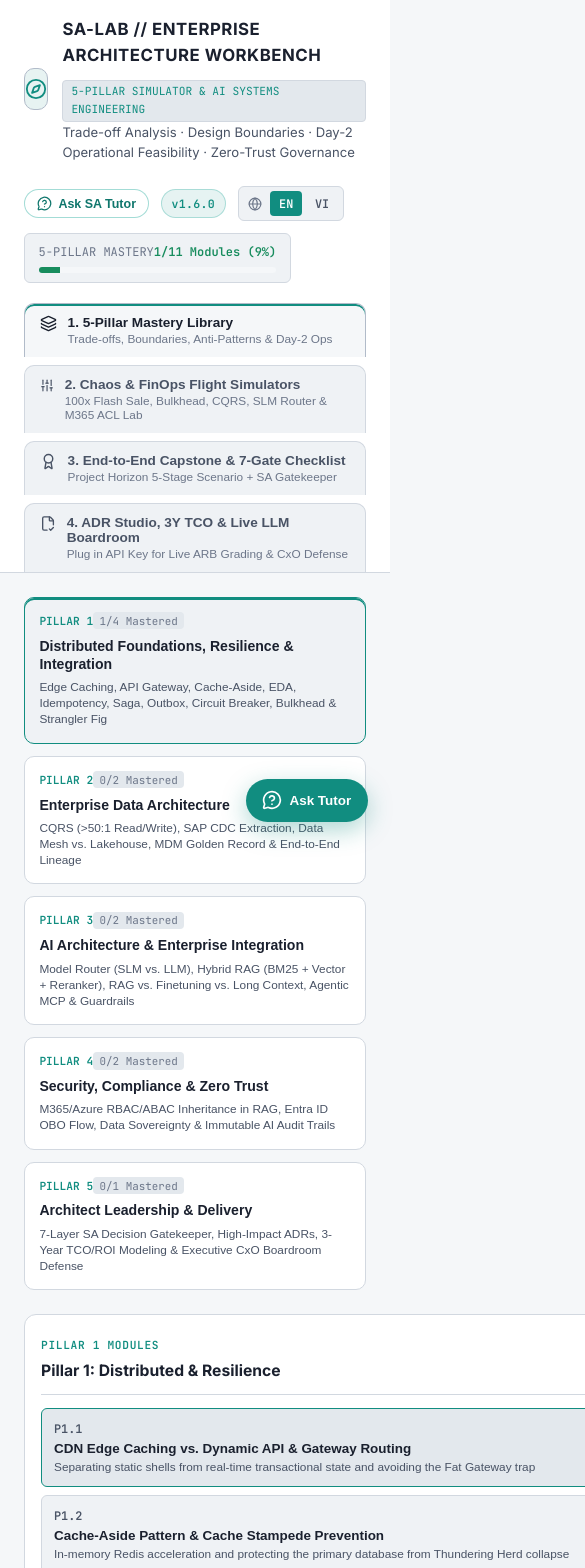
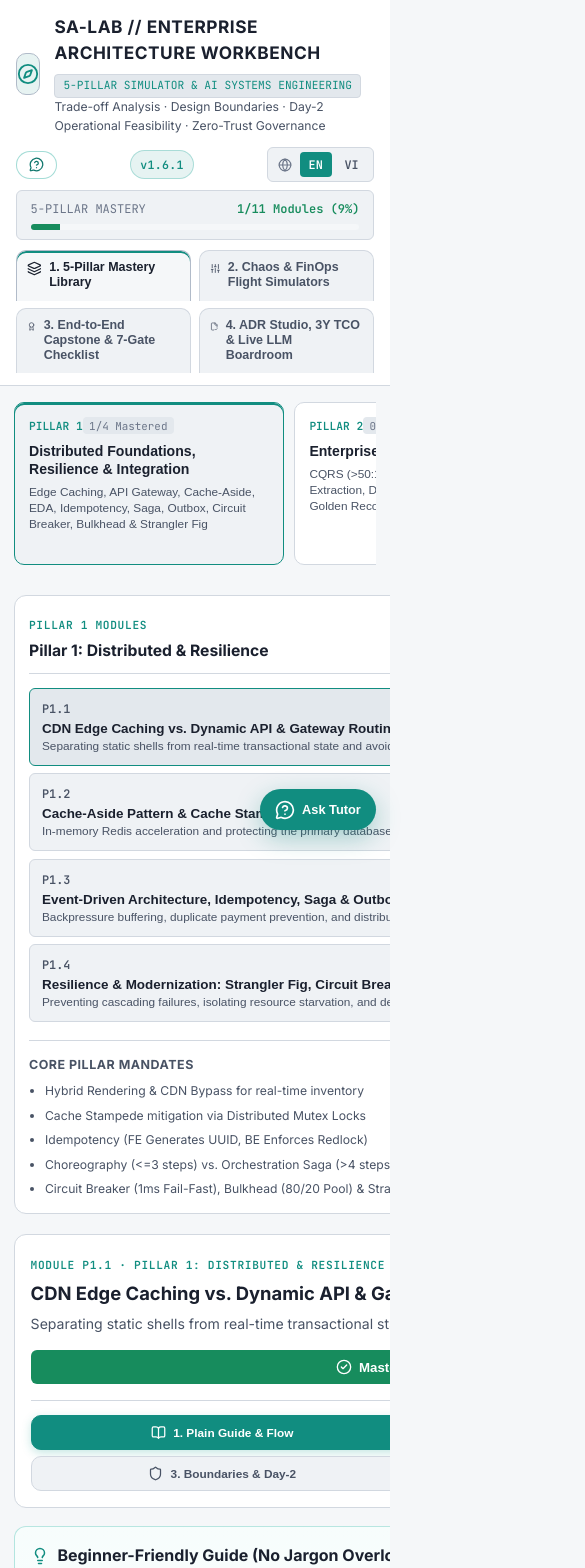
Before and after one commit to phamvubinh123/sa-lab, a React (Vite) app: page / in a window 390 px wide. Shown: the top 1568 px of the page, 585 px wide, since content can reach past the window. Built offline with nearby package versions, Linux system fonts and the light colour scheme.

Commit message:
feat(v1.6.1): optimize responsive layout for mobile & tablet and add tap-to-explain glossary

```diff
--- a/package.json
+++ b/package.json
@@ -1,7 +1,7 @@
 {
   "name": "sa-lab",
   "private": true,
-  "version": "1.6.0",
+  "version": "1.6.1",
   "type": "module",
   "scripts": {
     "dev": "vite",
--- a/src/App.tsx
+++ b/src/App.tsx
@@ -96,7 +96,7 @@ export function App() {
             </button>
 
             <span className="app-version-pill" title="SA-Lab Current Release">
-              v1.6.0
+              v1.6.1
             </span>
 
             <div className="lang-switcher" role="group" aria-label="Language Switcher">
--- a/src/components/GlossaryText.tsx
+++ b/src/components/GlossaryText.tsx
@@ -131,15 +131,37 @@ export const GlossaryTooltip: React.FC = () => {
       }
     };
 
+    const handleClick = (e: MouseEvent) => {
+      const target = (e.target as HTMLElement | null)?.closest<HTMLElement>('[data-term-key]');
+      if (!target) {
+        if (currentEl) {
+          currentEl = null;
+          setTip((prev) => ({ ...prev, visible: false }));
+        }
+        return;
+      }
+
+      const key = target.getAttribute('data-term-key');
+      const entry = key ? GLOSSARY_MAP[key] : undefined;
+      if (!entry) return;
+
+      const rect = target.getBoundingClientRect();
+      currentEl = target;
+      const { x, y } = computePos(rect.left, rect.bottom);
+      setTip({ visible: true, entry, x, y });
+    };
+
     document.addEventListener('mouseover', handleMouseOver);
     document.addEventListener('mousemove', handleMouseMove);
     document.addEventListener('mouseout', handleMouseOut);
+    document.addEventListener('click', handleClick);
     window.addEventListener('scroll', handleScroll, true);
 
     return () => {
       document.removeEventListener('mouseover', handleMouseOver);
       document.removeEventListener('mousemove', handleMouseMove);
       document.removeEventListener('mouseout', handleMouseOut);
+      document.removeEventListener('click', handleClick);
       window.removeEventListener('scroll', handleScroll, true);
     };
   }, []);
--- a/src/index.css
+++ b/src/index.css
@@ -2917,3 +2917,190 @@ input[type='range'] {
   opacity: 0.45;
   cursor: not-allowed;
 }
+
+/* === MOBILE & TABLET RESPONSIVE ENHANCEMENTS === */
+html,
+body,
+.app-shell {
+  overflow-x: hidden;
+  max-width: 100vw;
+}
+
+.visual-flow-canvas {
+  -webkit-overflow-scrolling: touch;
+}
+
+@media (max-width: 768px) {
+  .header-inner {
+    padding: 0.85rem 1rem 0.65rem;
+    flex-direction: column;
+    align-items: stretch;
+    gap: 0.75rem;
+  }
+
+  .brand-title-row {
+    flex-wrap: wrap;
+    gap: 0.4rem;
+  }
+
+  .brand-title-row h1 {
+    font-size: 1.08rem;
+  }
+
+  .brand-tagline {
+    font-size: 0.76rem;
+  }
+
+  .header-right-cluster {
+    justify-content: space-between;
+    flex-wrap: wrap;
+    gap: 0.5rem;
+  }
+
+  .mastery-hud {
+    flex: 1 1 100%;
+    min-width: 0;
+  }
+
+  .primary-mode-nav {
+    padding: 0 1rem 0.75rem;
+    grid-template-columns: repeat(2, 1fr);
+    gap: 0.45rem;
+  }
+
+  .mode-nav-btn {
+    padding: 0.55rem 0.65rem;
+    gap: 0.45rem;
+  }
+
+  .mode-nav-btn strong {
+    font-size: 0.78rem;
+    line-height: 1.2;
+  }
+
+  .mode-nav-btn span {
+    font-size: 0.68rem;
+    line-height: 1.25;
+  }
+
+  .workbench-main {
+    padding: 1rem 0.85rem 4.5rem;
+  }
+
+  /* Horizontal snap-scroll for 5 Pillars on mobile so lesson content stays visible */
+  .pillars-strip {
+    display: flex;
+    overflow-x: auto;
+    scroll-snap-type: x mandatory;
+    gap: 0.65rem;
+    padding-bottom: 0.4rem;
+    -webkit-overflow-scrolling: touch;
+  }
+
+  .pillar-card-btn {
+    min-width: 240px;
+    max-width: 270px;
+    flex-shrink: 0;
+    scroll-snap-align: start;
+  }
+
+  .topic-sidebar {
+    padding: 0.9rem;
+  }
+
+  .topic-nav-list {
+    display: grid;
+    grid-template-columns: repeat(2, 1fr);
+    gap: 0.45rem;
+  }
+
+  .topic-header-top {
+    flex-direction: column;
+    align-items: stretch;
+  }
+
+  .topic-header-top h2 {
+    font-size: 1.15rem;
+  }
+
+  .topic-header-card,
+  .detail-section-card,
+  .sim-panel,
+  .capstone-stage-card,
+  .gatekeeper-section,
+  .tco-studio-panel {
+    padding: 1rem;
+  }
+
+  .axis-row {
+    grid-template-columns: 1fr;
+    gap: 0.35rem;
+  }
+
+  .radio-group-grid,
+  .two-col-controls {
+    grid-template-columns: 1fr;
+  }
+
+  .section-header-bar {
+    flex-direction: column;
+    align-items: flex-start;
+    gap: 0.75rem;
+  }
+
+  .step-footer-nav {
+    flex-direction: column;
+    align-items: stretch;
+  }
+
+  .step-footer-nav button {
+    width: 100%;
+    justify-content: center;
+  }
+}
+
+@media (max-width: 640px) {
+  .tutor-side-drawer {
+    width: 100vw;
+    max-width: 100vw;
+    height: 100dvh;
+    border-left: none;
+  }
+
+  .tutor-fab-btn {
+    right: 14px;
+    bottom: 14px;
+    padding: 0.65rem 0.95rem;
+    font-size: 0.8rem;
+  }
+}
+
+@media (max-width: 480px) {
+  .mode-nav-btn span {
+    display: none;
+  }
+
+  .topic-nav-list {
+    grid-template-columns: 1fr;
+  }
+
+  .topic-subtabs {
+    grid-template-columns: 1fr 1fr;
+    gap: 0.4rem;
+  }
+
+  .topic-subtab-btn {
+    font-size: 0.74rem;
+    padding: 0.55rem 0.45rem;
+  }
+
+  .kpi-grid-4,
+  .capstone-scoreboard,
+  .stage-stepper {
+    grid-template-columns: 1fr;
+  }
+
+  .tutor-header-btn span {
+    display: none;
+  }
+}
```
